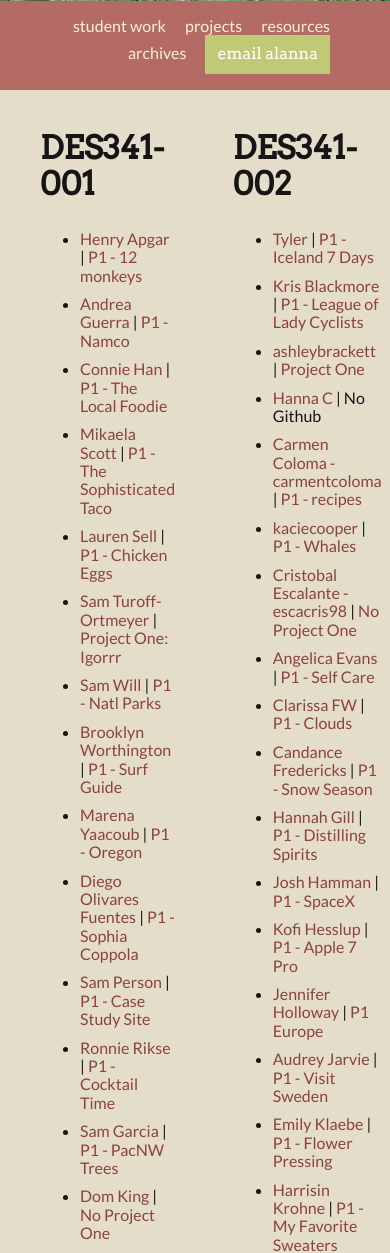
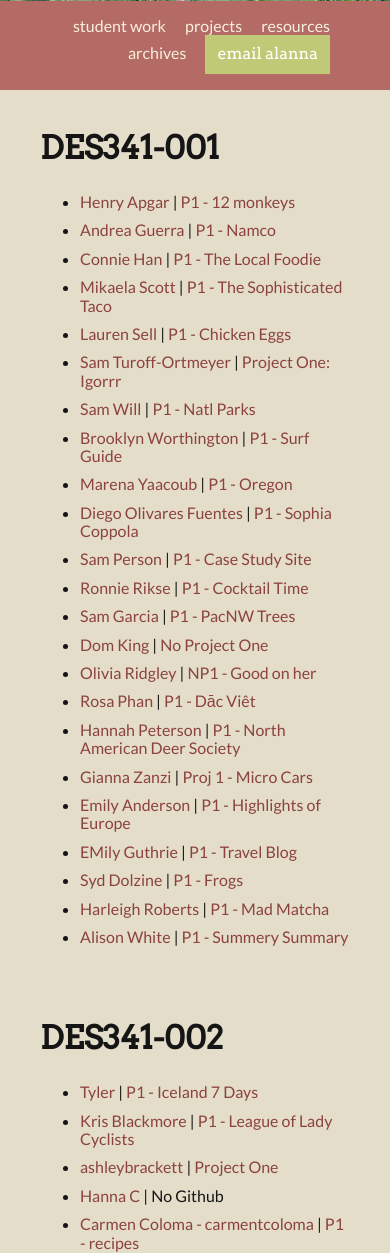
Before and after one commit to Samturoff/des341, a PHP site: page /students.html in a window 390 px wide; the page is wider, and only the part inside the window is pictured. Shown: the part 437-1690 px from the top of that part. Run offline with PHP 8.4, Linux system fonts and the light colour scheme.

Commit message:
added mobile single grid

```diff
--- a/css/style.css
+++ b/css/style.css
@@ -177,3 +177,18 @@
 	padding: 20px;
 }
 footer p { color: #fff; }
+
+
+
+@media only screen and (max-width: 768px) {
+	main {
+		grid-template-columns: 1fr;
+	}
+	.projects section, .students-body section {
+		grid-template-columns: 1fr;
+	}
+	section {
+		grid-template-columns: 1fr;
+	}
+
+}
```
